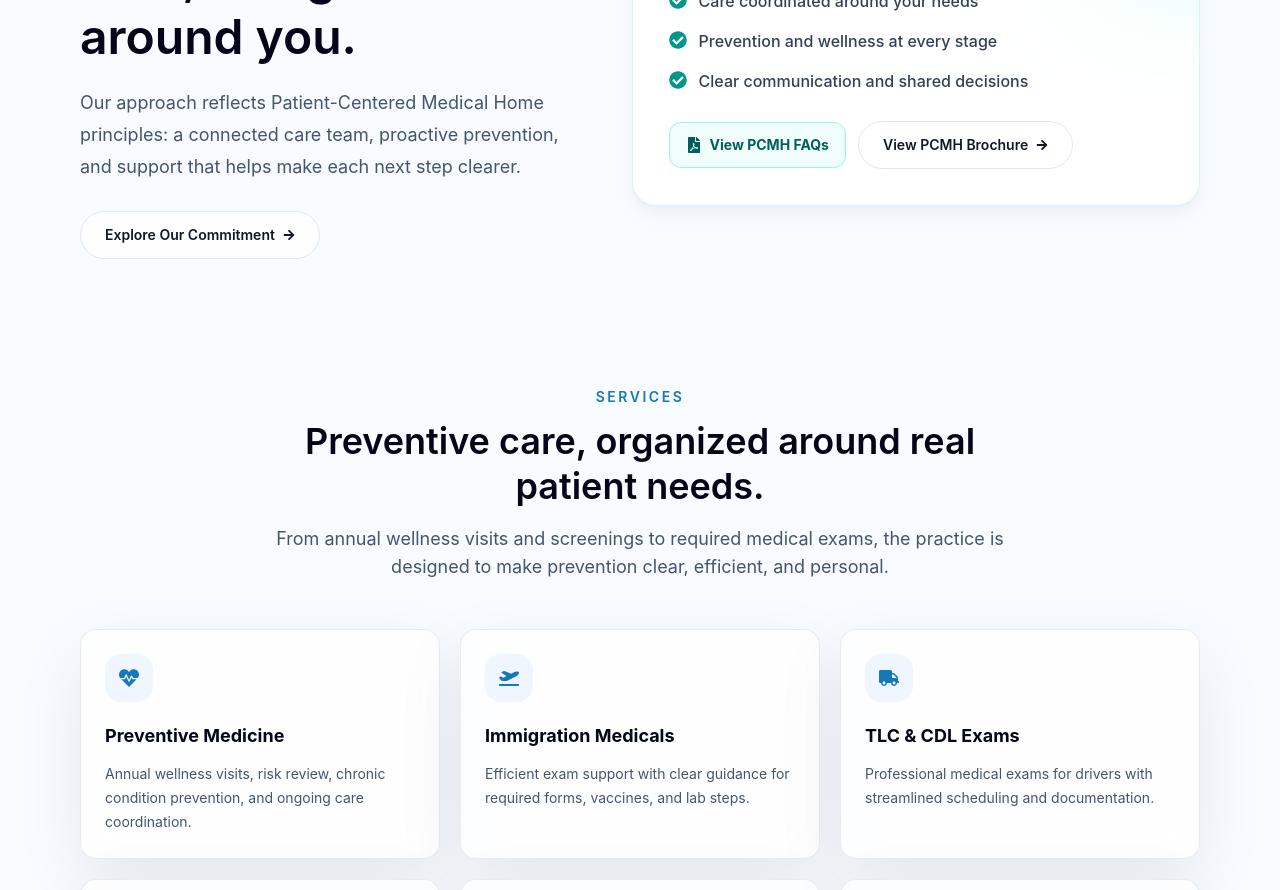
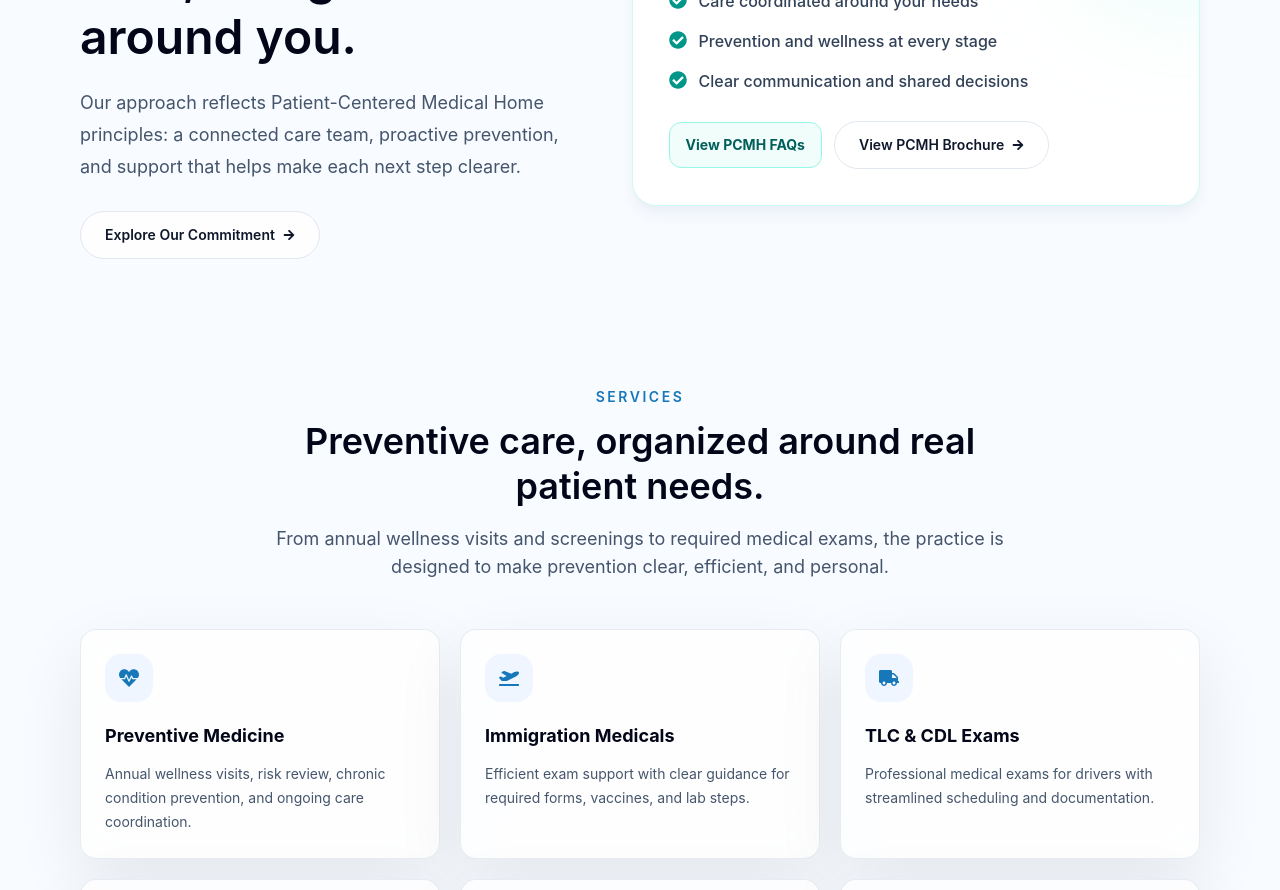
Before and after one commit to abhisheksharma6175-stack/drloveenasingh, a Next.js app: page / in a window 1280 px wide. Shown: the part 1780-2670 px from the top of the page. Built offline with nearby package versions, Linux system fonts and the light colour scheme.

Commit message:
mminor changes added here

```diff
--- a/src/components/TeamPageClient.tsx
+++ b/src/components/TeamPageClient.tsx
@@ -11,7 +11,7 @@ const teamMembers = [
   {
     name: "Dr. Loveena Singh",
     role: "Medical Director",
-    image: "/images/loveena-singh.jpg",
+    image: "/images/loveena-singh.jpeg",
     initials: "LS",
     description:
       "Dr. Loveena Singh provides prevention-centered family medicine with careful listening, clear guidance, and practical next steps for patients of all ages.",
--- a/src/sections/HomeSections.tsx
+++ b/src/sections/HomeSections.tsx
@@ -105,7 +105,6 @@ export function PcmhOverview() {
               href="/pcmh-information"
               className="inline-flex items-center gap-2 rounded-xl border border-teal-200 bg-teal-50 px-4 py-3 text-sm font-bold text-teal-800 transition duration-300 hover:-translate-y-0.5 hover:border-teal-300 hover:bg-teal-100"
             >
-              <FaFilePdf className="text-base" aria-hidden />
               View PCMH FAQs
             </Link>
             <PcmhPosterButton />
```
